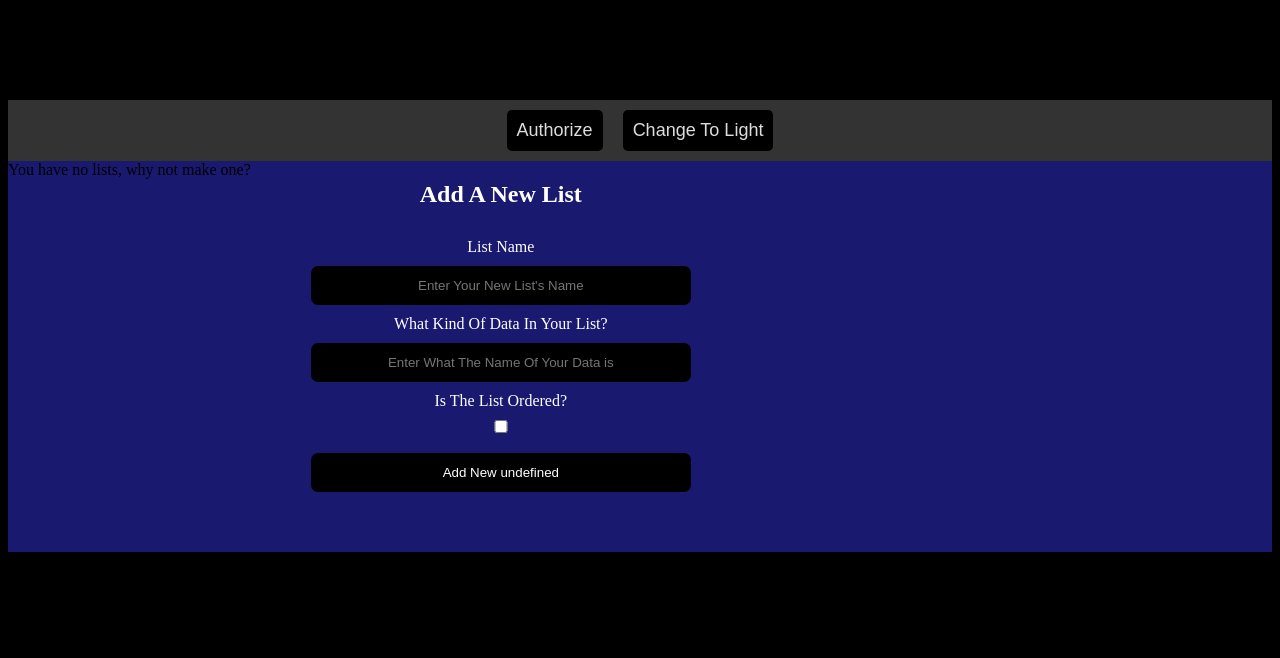
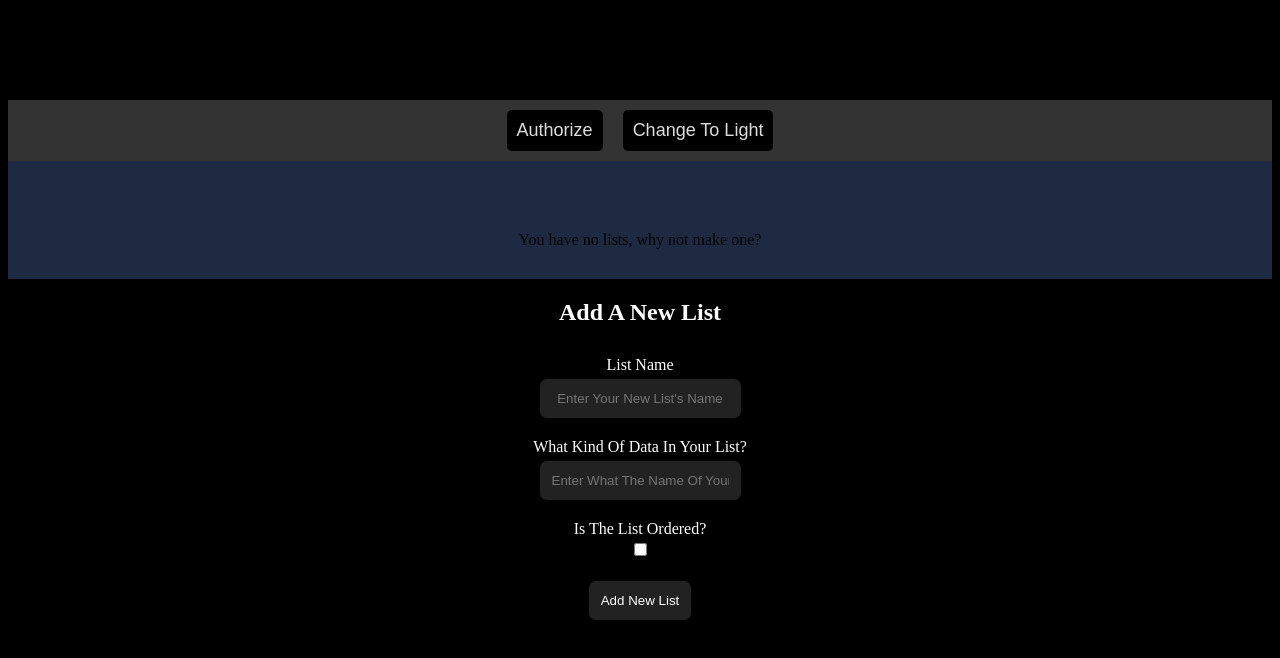
Before and after one commit to GabrielQSherman/React_JS, a React (Create React App) app in the folder ListApp-with-hooks/: page / in a window 1280 px wide. Shown: the top 658 px of the page. Built offline with nearby package versions, Linux system fonts and the light colour scheme; the HTML template or start-up script is replaced by a standard one.

Commit message:
update layout and complete styling

```diff
--- a/ListApp-with-hooks/src/components/EveryList.js
+++ b/ListApp-with-hooks/src/components/EveryList.js
@@ -13,12 +13,16 @@ export default function EveryList() {
   {lists} = useListContext();
 
   return (
+    <div>
       <div
         style={{
+          paddingTop: 70,
+          paddingBottom: 30,
           display: 'flex',
           flexWrap: 'wrap',
           flexDirection: 'row',
-        backgroundColor: isDark ? 'midnightblue' : 'coral'
+          backgroundColor: isDark ? '#1d2a41' : '#ffb89e',
+          justifyContent: 'center',
         }}
       >
         {
@@ -38,6 +42,7 @@ export default function EveryList() {
           })
           : 'You have no lists, why not make one?'
         }
+      </div>
       <NewListForm
         inputs={newListInputs}
       />
--- a/ListApp-with-hooks/src/components/List.js
+++ b/ListApp-with-hooks/src/components/List.js
@@ -1,4 +1,4 @@
-import React, {useContext, useState} from 'react'
+import React, {useContext} from 'react'
 import { ThemeContext } from '../contexts/ThemeContext'
 import { useListContext } from '../contexts/ListContext';
 import NewItemForm from './NewItemForm'
@@ -30,10 +30,19 @@ export default function List(props) {
     <div
       style={{
         background: theme.ui,
-        color: theme.txt
+        color: theme.txt,
+        borderRadius: 50,
+        margin: 10,
       }}
     >
-      <h1>
+      <h1
+        style={{
+          background: isDark ? 'black' : 'white',
+          marginLeft: '10%',
+          marginRight: '10%',
+          borderRadius: 25,
+        }}
+      >
         {props.title}
       </h1>
       <TagType>
@@ -50,7 +59,6 @@ export default function List(props) {
           )
         })}
       </TagType>
-
       <NewItemForm
         listId={props.listId}
         inputs={props.inputs}
--- a/ListApp-with-hooks/src/components/NewListForm.js
+++ b/ListApp-with-hooks/src/components/NewListForm.js
@@ -43,7 +43,7 @@ export default function NewListForm(props) {
   const styles = {
     inputTheme: {
       color: isDark ? 'white' : 'black',
-      backgroundColor: !isDark ? 'white' : 'black'
+      backgroundColor: !isDark ? 'white' : '#222'
     },
     formTheme: {
       color: isDark ? 'white' : 'black'
@@ -101,7 +101,7 @@ export default function NewListForm(props) {
         <button
           style={{...defaultInput, ...styles.inputTheme, cursor: 'pointer'}}
         >
-          { 'Add New ' + props.dataName}
+          { 'Add New List'}
         </button>
       </form>
     </div>
--- a/ListApp-with-hooks/src/data/styles.js
+++ b/ListApp-with-hooks/src/data/styles.js
@@ -1,5 +1,5 @@
 module.exports =  {
   mainAppDiv: {marginTop: 100},
-  defaultForm: {display: 'flex', flexDirection: 'column', textAlign: 'center', margin: 'auto', padding: 50, minWidth: 400, paddingTop: 10},
-  defaultInput: {margin: 10, padding: 12, border: 'none', borderRadius: 7, textAlign: 'center'}
+  defaultForm: {display: 'flex', flexDirection: 'column', textAlign: 'center', margin: 'auto', padding: 50, minWidth: 400, paddingTop: 10, justifyContent: 'center'},
+  defaultInput: {margin: 'auto', marginBottom: 20, marginTop: 5, padding: 12, border: 'none', borderRadius: 7, textAlign: 'center', maxWidth: 200, display: 'block'}
 }
```
Lines whose indentation alone changed are shown as unchanged.
